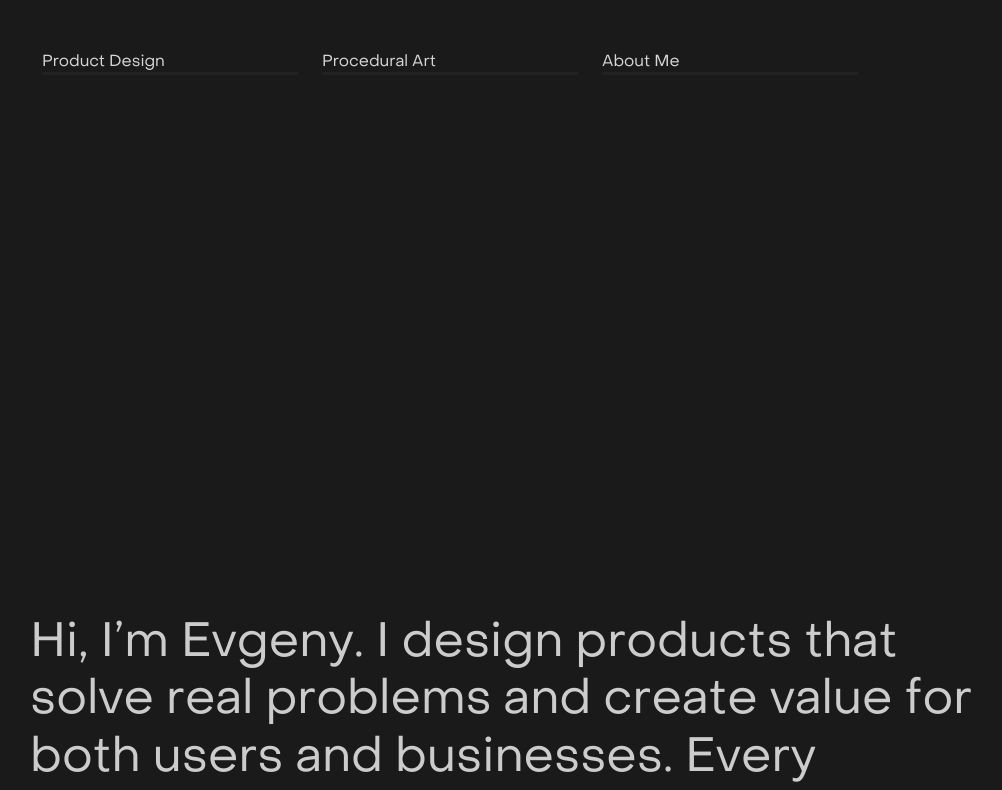
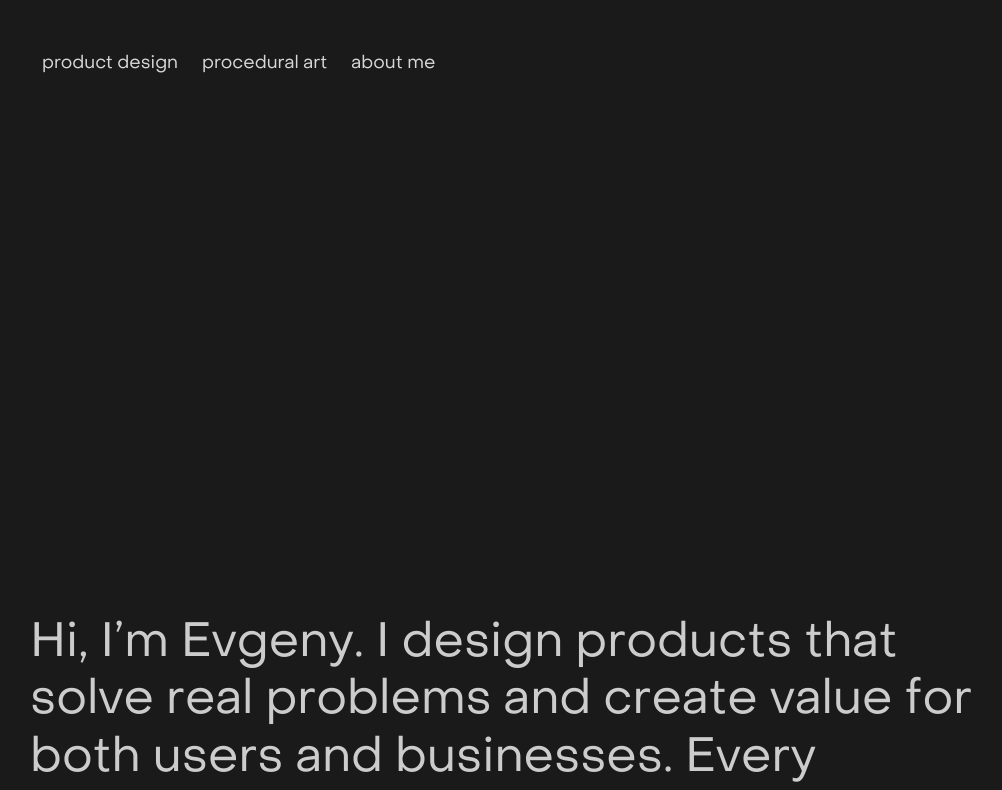
Before and after one commit to evgenyprymak/portfolio, a React (Vite) app: page / in a window 1280 px wide. Shown: the top 790 px of the page, without its empty margins (135-1137 px from the left). Built offline with nearby package versions, Linux system fonts and the light colour scheme.

Commit message:
progress5

```diff
--- a/src/App.tsx
+++ b/src/Hero.tsx
@@ -1,7 +1,7 @@
 import React, { useEffect, useRef } from 'react';
 import { BlurScrollEffect } from './js/blurScrollEffect';
 import SplitType from 'split-type';
-import './css/App.css';
+import './css/Hero.css';
 
 const App: React.FC = () => {
   const scrollTextRef = useRef<HTMLHeadingElement | null>(null);
--- a/src/Menu.tsx
+++ b/src/Menu.tsx
@@ -3,9 +3,9 @@ import './css/Menu.css';
 function Menu() {
   return (
     <div className="menu">
-      <a href='#'><div className="menu-item">Product Design</div></a>
-      <a href='#'><div className="menu-item">Procedural Art</div></a>
-      <a href='#'><div className="menu-item">About Me</div></a>
+      <a href='#'><div className="menu-item link link--kale">Product Design</div></a>
+      <a href='#'><div className="menu-item link link--kale">Procedural Art</div></a>
+      <a href='#'><div className="menu-item link link--kale">About Me</div></a>
     </div>
   );
 }
--- a/src/css/Menu.css
+++ b/src/css/Menu.css
@@ -13,8 +13,86 @@
     top: 24px;
 }
 
+
+
+
 .menu-item {
-    border-bottom: 3px solid #222222;
-    min-width: 256px;
-    align-items: start;
+    /* border-bottom: 3px solid #222222; */
+    /* min-width: 256px;
+    align-items: start; */
 }
+
+.link {
+    cursor: pointer;
+    font-size: 18px;
+    position: relative;
+    white-space: nowrap;
+    color: var(--color-text);
+}
+
+.link::before,
+.link::after {
+    position: absolute;
+    width: 100%;
+    height: 1px;
+    background: currentColor;
+    top: 100%;
+    left: 0;
+    pointer-events: none;
+}
+
+.link::before {
+    content: '';
+    /* show by default */
+}
+
+
+.link--kale {
+    font-weight: 500;
+    text-transform: lowercase;
+}
+
+.link--kale::before {
+    height: 4px;
+    top: 100%;
+    opacity: 0;
+}
+
+.link--kale:hover::before {
+    opacity: 1;
+    animation: lineUp 0.3s ease forwards;
+}
+
+@keyframes lineUp {
+    0% {
+        transform-origin: 50% 100%;
+        transform: scale3d(1, 0.045, 1);
+    }
+
+    50% {
+        transform-origin: 50% 100%;
+        transform: scale3d(1, 0.5, 1);
+    }
+
+    51% {
+        transform-origin: 50% 0%;
+        transform: scale3d(1, 1, 1);
+    }
+
+    100% {
+        transform-origin: 50% 0%;
+        transform: scale3d(1, 0.045, 1);
+    }
+}
+
+.link--kale::after {
+    content: '';
+    transition: opacity 0.3s;
+    opacity: 0;
+    transition-delay: 0s;
+}
+
+.link--kale:hover::after {
+    opacity: 1;
+    transition-delay: 0.3s;
+}
--- a/src/css/index.css
+++ b/src/css/index.css
@@ -67,7 +67,6 @@ body {
 
 .projects-list{
   display: grid;
-  background-color: aqua;
 }
 
 section {
--- a/src/main.tsx
+++ b/src/main.tsx
@@ -1,7 +1,7 @@
 import React, { StrictMode } from 'react';
 import 'bootstrap/dist/css/bootstrap.min.css';
 import { createRoot } from 'react-dom/client';
-import App from './App';
+import Hero from './Hero';
 import Menu from './Menu';
 import Project from './Project'
 import './css/index.css';
@@ -14,7 +14,7 @@ if (rootElement) {
   root.render(
     <StrictMode>
       <Menu />
-      <App />
+      <Hero />
       {/* <SectionOverlay /> */}
 
       <div className='row projects-list'>
```
Also changed, not shown: src/css/Hero.css (renamed from src/css/App.css).
